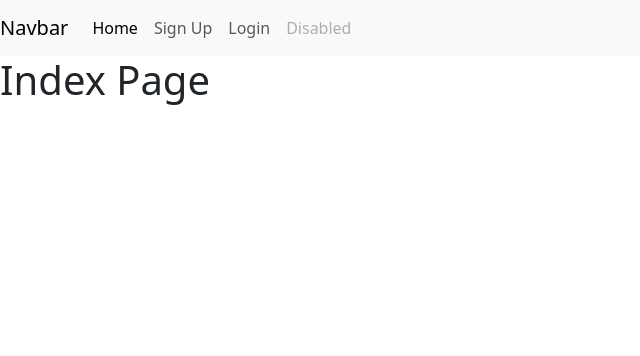
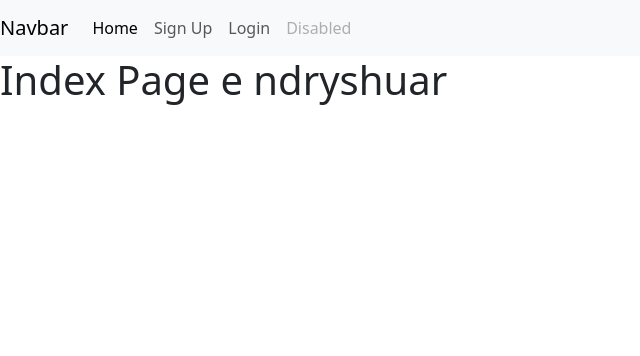
Before and after one commit to arbenl/HealthInformationSystemGroup1, a PHP site: page / in a window 1280 px wide. Shown: the top 356 px of the page, without its empty margins (0-640 px from the left). Run offline with PHP 8.4, Linux system fonts and the light colour scheme.

Commit message:
Update index page
asdf

```diff
--- a/HIS/Views/_index.php
+++ b/HIS/Views/_index.php
@@ -1 +1 @@
-<h1>Index Page</h1>
+<h1>Index Page e ndryshuar</h1>
```
